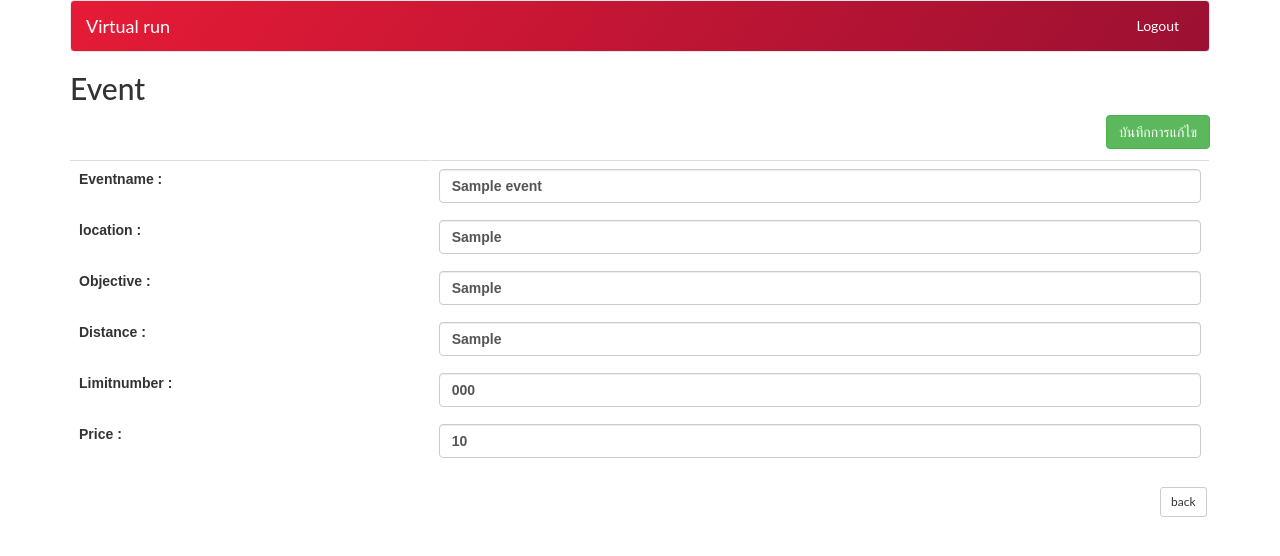
After one commit to sixteen55/Database, a PHP site: page /eventedit.php?event_id=1 in a window 1280 px wide. The commit adds this page. Shown: the top 556 px of the page. Run offline with PHP 8.4, Linux system fonts and the light colour scheme; the visitor is signed in with stand-in values (Sample User, id 1); tables that the repository leaves empty or names only in its code hold one stand-in row (values such as "Sample post"); lists and menus that the app fills with data are empty.

Commit message:
let's go

```diff
--- a/event.php
+++ b/event.php
@@ -4,10 +4,6 @@ require('session.php');
 
 $targetDir = "uploads/";
 
-if (!isset($_SESSION['account'])){
-    $_SESSION['error'] = 'You must log in first!';
-    header('location: login-register.php');
-}
 if (isset($_POST['submit'])) {
     if (!empty($_FILES["file"]["name"])) {
         $fileName = basename($_FILES["file"]["name"]);
@@ -30,7 +26,7 @@ if (isset($_POST['submit'])) {
             if (move_uploaded_file($_FILES['file']['tmp_name'], $targetFilePath)) {
                 $insert = $conn->query("INSERT INTO events(event_name, location, objective, distance, status_event, number_of_participants, limit_number, price, organizer_phone_number, event_image) VALUES ('$event_name', '$location', '$objective', '$distance', '$status_event', '$number_of_participants', '$limit_number', '$price', '$organizer_phone_number', '$fileName')");
 
-                $sql2 = "SELECT * FROM events WHERE event_name = $event_name";
+                $sql2 = "SELECT * FROM events WHERE event_name = '$event_name'";
                 $result2 = $conn->query($sql2);
                 $row = $result2->fetch_assoc();
                 $_SESSION['event_id'] = $row['event_id'];
--- /dev/null
+++ b/eventedit.php
@@ -0,0 +1,107 @@
+<?php
+    require('dbcon.php');
+    require('session.php');
+    require('header.php');
+
+    $phone_number = $_SESSION['account'];
+    $event_id = $_GET['event_id'];
+    $sql = "SELECT * FROM events WHERE event_id='$event_id'";
+    $results = $conn->query($sql);
+    $row = $results->fetch_assoc();
+
+if ($_SERVER['REQUEST_METHOD'] == 'POST') {
+    $event_name = $_POST['event_name'];
+    $location = $_POST['location'];
+    $objective = $_POST['objective'];
+    $distance = $_POST['distance'];
+    $limit_number = $_POST['limit_number'];
+    $price = $_POST['price'];
+
+
+    $sql3 = "UPDATE events SET event_name = ? , location = ? , objective = ? , distance = ?, limit_number = ?, price = ? WHERE event_id = ?";
+    $statement = $conn->prepare($sql3);
+    $statement->bind_param('ssssssi', $event_name, $location , $objective , $distance , $limit_number, $price, $event_id);
+    $res = $statement->execute();
+
+    if (!$res) {
+        die('Execute failed: ' . $statement->error);
+    }
+    // Redirect
+    header('Location: eventview.php');
+
+    exit();
+
+}
+?>
+<html>
+<style>
+table {
+  font-family: arial, sans-serif;
+  border-collapse: collapse;
+  width: 100%;
+}
+
+td, th {
+  border: 1px solid #fff;
+  text-align: left;
+  padding: 5px;
+}
+
+tr:nth-child(even) {
+  background-color: #fff;
+}
+</style>
+<head>
+</head>
+    <body>
+    <h2>Event</h2>
+      <table class="table table" style="margin-top: 20px">
+        <form method="post" class="form">
+        <input type="submit" class="btn btn-success pull-right" value="บันทึกการแก้ไข">
+            <tbody>
+                <div class="form-group">
+                    <th>Eventname :</th>
+                    <th><input type="text" class="form-control" name="event_name" value="<?php echo $row['event_name']?>"></th>
+                    </tr>
+                </div>
+            <tr>
+                <div class="form-group">
+                    <th>location :</th>
+                    <th><input type="text" class="form-control" name="location" value="<?php echo $row['location']?>"></th>
+                    </tr>
+                </div>
+            <div class="form-group">
+                    <th>Objective :</th>
+                    <th><input type="text" class="form-control" name="objective" value="<?php echo $row['objective']?>"></th>
+                    </tr>
+                </div>
+            <div class="form-group">
+                    <th>Distance :</th>
+                    <th><input type="text" class="form-control" name="distance" value="<?php echo $row['distance']?>"></th>
+                    </tr>
+            </div>
+            <div class="form-group">
+                    <th>Limitnumber :</th>
+                    <th><input type="text" class="form-control" name="limit_number" value="<?php echo $row['limit_number']?>"></th>
+                    </tr>
+            </div>
+            <div class="form-group">
+                    <th>Price :</th>
+                    <th><input type="text" class="form-control" name="price" value="<?php echo $row['price']?>"></th>
+                    </tr>
+            </div>
+            </tbody>
+              </td><br>
+
+        </form>
+        </table>
+    </div>
+<div class="d-sm-flex justify-content-end mt-2" style="margin-left: 960px;">
+    <a href= "eventview.php" class="btn btn-sm btn-default mb-3" style="margin-left: 130px;">back</a>
+</div>
+
+<?php
+// require('footer.php');
+?>
+</body>
+</html>
--- a/profile.php
+++ b/profile.php
@@ -30,6 +30,9 @@ tr:nth-child(even) {
     <body>
     <h2>Profile</h2>
     <a href="profileedit.php" class="btn btn-warning pull-right" role="button">แก้ไข</a>
+    <div class="d-sm-flex justify-content-end mt-2">
+      <a href= "login-register.php" class="btn btn-sm btn-default mb-3">back</a>
+    </div>
       <table class="table table" style="margin-top: 20px">
         <?php
          while($row = $results->fetch_assoc()){
@@ -62,7 +65,6 @@ tr:nth-child(even) {
             }
             ?>
       </table>
-
 <?php
 // require('footer.php');
 ?>
```
Also changed, not shown: eventview.php (added, +118 -0 lines), navbar.php (deleted, +0 -58 lines), uploads/0876982d7a1c29ca365fc84c0731ee78.jpg (added).
